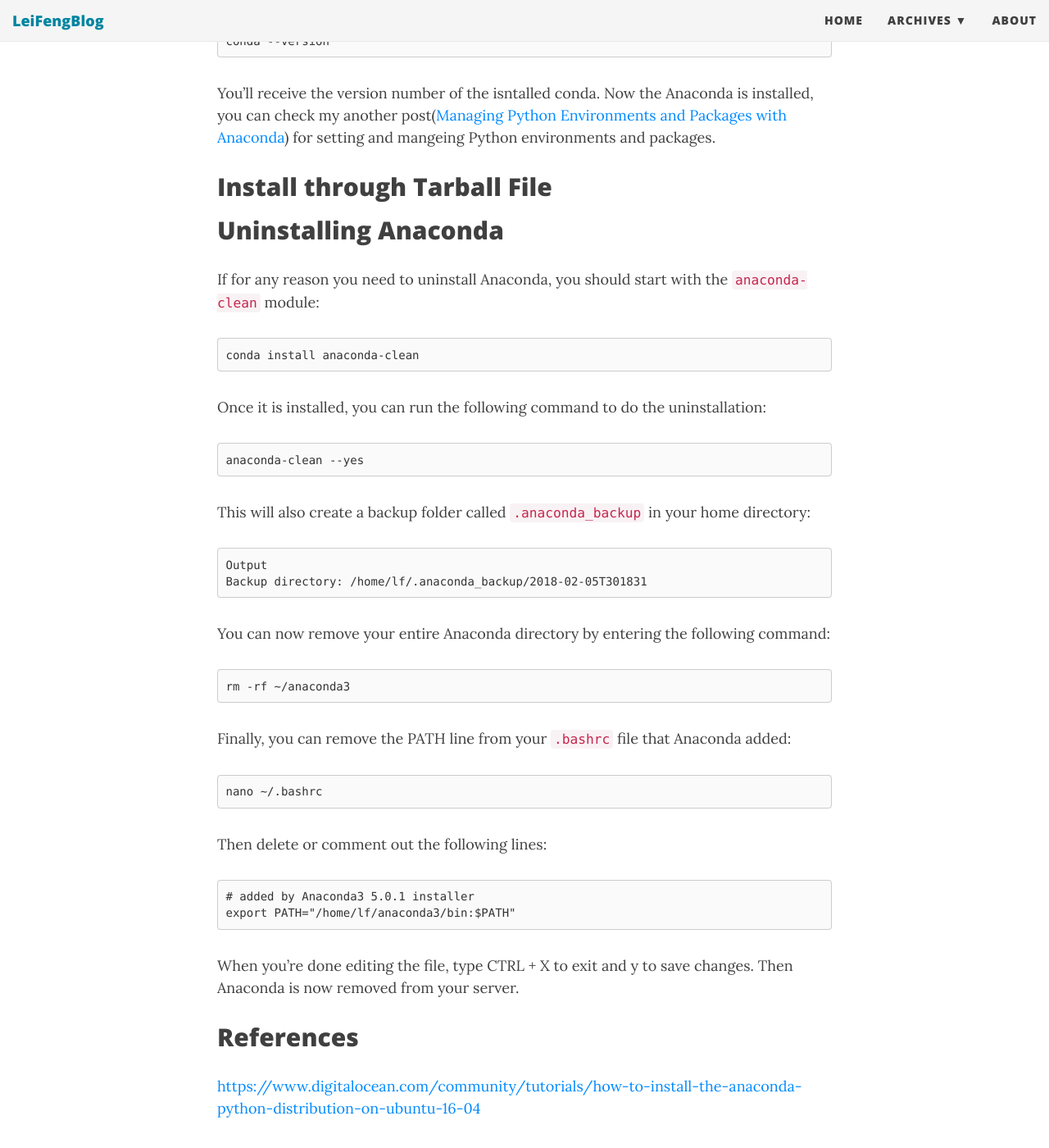
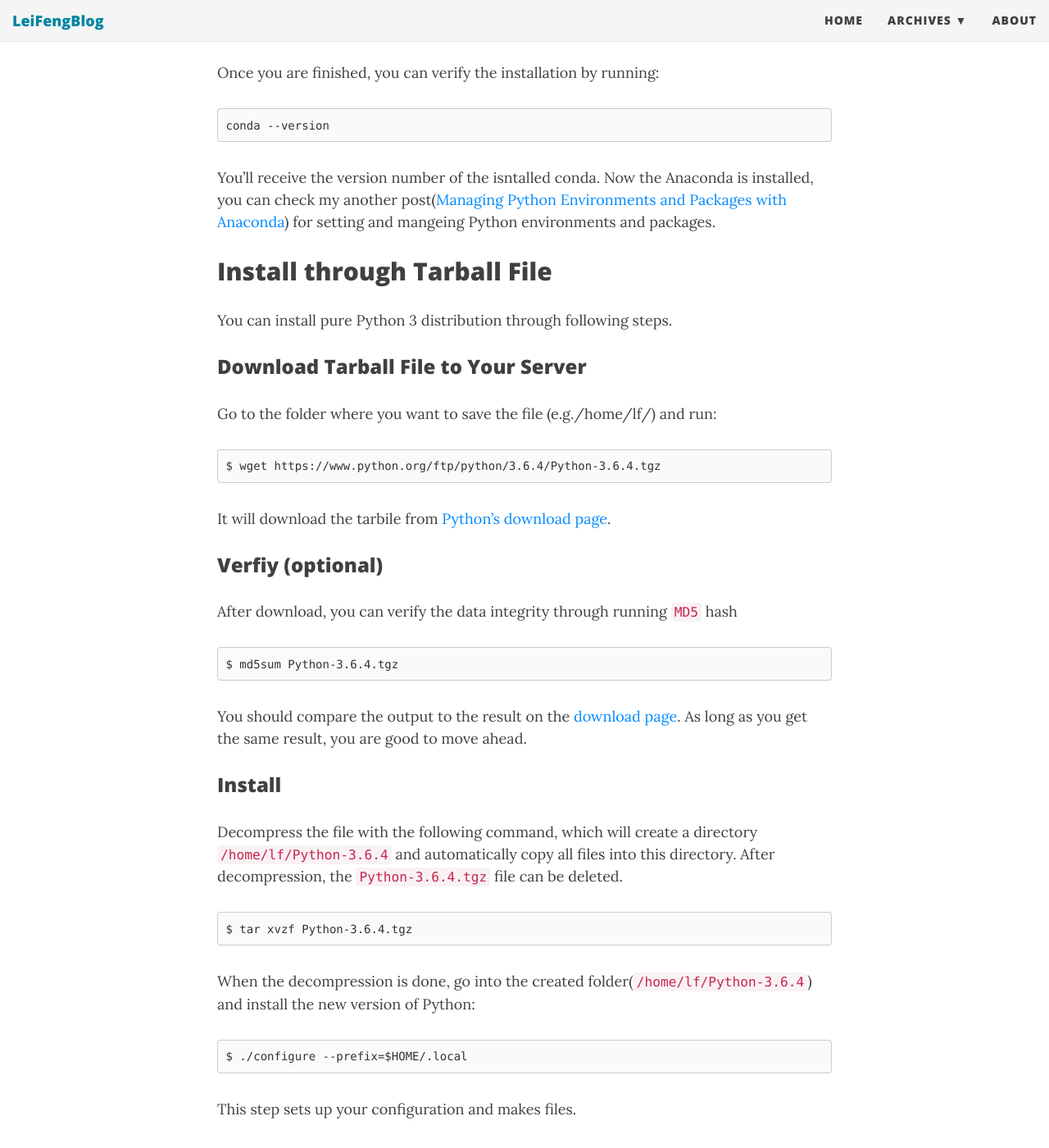
Before and after one commit to stonefl/stonefl.github.io, a Jekyll site: the page built from _posts/2018-02-06-install-anaconda-on-hosted-linux-server.md, in a window 1280 px wide and 1400 px high, scrolled down 3695 px. Shown: the whole window at 82% size. Built offline with Jekyll 4.4.1, drawn with Linux system fonts in a browser that asks for light colours; nearby versions of some CDN libraries; comment, search, counter and statistics services are not loaded; some of the changed text lies outside the part shown.

Commit message:
Update 2018-02-06-install-anaconda-on-hosted-linux-server.md

````diff
--- a/_posts/2018-02-06-install-anaconda-on-hosted-linux-server.md
+++ b/_posts/2018-02-06-install-anaconda-on-hosted-linux-server.md
@@ -116,37 +116,79 @@
 
 
 ## Install through Tarball File
+You can install pure Python 3 distribution through following steps.
+
+### Download Tarball File to Your Server
+Go to the folder where you want to save the file (e.g./home/lf/) and run:
+```
+$ wget https://www.python.org/ftp/python/3.6.4/Python-3.6.4.tgz
+```
+It will download the tarbile from [Python's download page](https://www.python.org/downloads/release/python-364/).
+
+### Verfiy (optional)
+After download, you can verify the data integrity through running `MD5` hash
+```
+$ md5sum Python-3.6.4.tgz
+```
+You should compare the output to the result on the [download page](https://www.python.org/downloads/release/python-364/). As long as you get the same result, you are good to move ahead.
+
+### Install
+
+Decompress the file with the following command, which will create a directory `/home/lf/Python-3.6.4` and automatically copy all files into this directory. After decompression, the `Python-3.6.4.tgz` file can be deleted.
+```
+$ tar xvzf Python-3.6.4.tgz
+```
+When the decompression is done, go into the created folder(`/home/lf/Python-3.6.4`) and install the new version of Python:
+```
+$ ./configure --prefix=$HOME/.local
+```
+This step sets up your configuration and makes files.
+
+Then run the command:
+```
+$ make
+```
+and follow that up with:
+```
+$ make install
+```
+The last command will install two of the most useful Python utilities:
+
+* [pip](https://pip.pypa.io/en/stable/): Python’s recommended tool for installing Python packages.
+* [setuptools](https://pypi.python.org/pypi/setuptools): Enables you to download, build, install, and uninstall Python packages.
+
+### Add Path to Evironment
+
+Go back to your home folder and open the `.bashrc` file:
+```
+$ cd $HOME
+$ nano .bashrc
+```
+with the editor open, add the following lines, and save the file:
+```
+# Python 3.6.4
+export PATH="$HOME/.local/bin:$PATH"
+```
+Run the following to get your environment up to date:
+```
+$ source ~/.bashrc
+```
+
+Now the Python 3 has been installed. You can verify the installation through running:
+```
+$python3 --version
+```
+
+Wait, why juse `python3` not just `python`?
+If you just run “python,” the executable will show the version number for the default Python for your version of Linux — not your newly installed version of Python. Confusing, I know. You will now have two versions of one language on your server.
+
+The best way to handle this is to use Python’s virtualenv module to create a virtual Python environment. Inside this container-like environment, you can use your newer version of Python — such as Python 3.4.3 or 2.7.2. — without interfering with the preexisting Python.
+
+### Create Virtual Python Environment
 
 
+For more on the basics of using virtualenv, see Python Guide’s Virtual Environments.
 
-## Uninstalling Anaconda
-If for any reason you need to uninstall Anaconda, you should start with the `anaconda-clean` module:
-```
-conda install anaconda-clean
-```
-Once it is installed, you can run the following command to do the uninstallation:
-```
-anaconda-clean --yes
-```
-This will also create a backup folder called `.anaconda_backup` in your home directory:
-```
-Output
-Backup directory: /home/lf/.anaconda_backup/2018-02-05T301831
-```
-You can now remove your entire Anaconda directory by entering the following command:
-```
-rm -rf ~/anaconda3
-```
-Finally, you can remove the PATH line from your ``.bashrc`` file that Anaconda added:
-```
-nano ~/.bashrc
-```
-Then delete or comment out the following lines:
-```
-# added by Anaconda3 5.0.1 installer
-export PATH="/home/lf/anaconda3/bin:$PATH"
-```
-When you’re done editing the file, type CTRL + X to exit and y to save changes. Then Anaconda is now removed from your server.
 
 ## References
 
````
